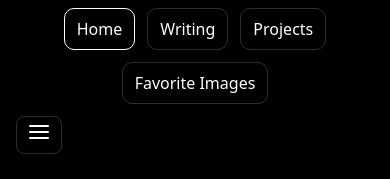
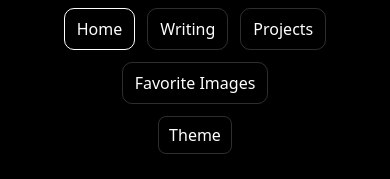
Before and after one commit to ryanduan02/website, a React (Vite) app: page / in a window 390 px wide. Shown: the top 179 px of the page. Built offline with nearby package versions, Linux system fonts and the light colour scheme.

Commit message:
Revert "add menu for mobile"
This reverts commit 52a8f93371040a2c4acf0d79c09bab7de3aa4980.

```diff
--- a/src/App.css
+++ b/src/App.css
@@ -21,112 +21,21 @@
   margin-bottom: 16px;
 }
 
-.tabTrailing {
-  display: inline-flex;
-  align-items: center;
-  position: relative;
-}
-
-.mobileMenuButton {
-  display: none;
-  background: transparent;
-  border: 1px solid var(--border);
-  padding: 8px 12px;
-  border-radius: 8px;
-  cursor: pointer;
-  color: var(--text);
-}
-
-.mobileMenuButton:hover {
-  border-color: var(--text);
-}
-
-.hamburgerIcon {
-  display: flex;
-  flex-direction: column;
-  gap: 4px;
-  width: 20px;
-  height: 20px;
-}
-
-.hamburgerIcon span {
-  display: block;
-  width: 100%;
-  height: 2px;
-  background-color: var(--text);
-  border-radius: 1px;
-}
-
-.mobileMenu {
-  display: none;
-  position: absolute;
-  top: 100%;
-  right: 0;
-  margin-top: 8px;
-  background: var(--bg);
-  border: 1px solid var(--border);
-  border-radius: 8px;
-  min-width: 180px;
-  padding: 8px;
-  flex-direction: column;
-  gap: 0;
-  z-index: 100;
-}
-
-.mobileMenu.mobileMenuOpen {
-  display: flex;
-}
-
-.mobileMenuItem {
-  padding: 10px 12px;
-  border-radius: 6px;
-  border: 1px solid transparent;
-  background: transparent;
-  color: var(--text);
-  cursor: pointer;
-  text-align: left;
-  font: inherit;
-}
-
-.mobileMenuItem:hover {
-  border-color: var(--border);
-}
-
-.mobileMenuDivider {
-  height: 1px;
-  background-color: var(--border);
-  margin: 4px 0;
-}
-
-.desktopMenu {
-  display: inline-flex;
-  align-items: center;
-}
-
 @media (max-width: 639px) {
   .tabHeader {
-    flex-direction: row;
-    justify-content: space-between;
-    align-items: center;
+    flex-direction: column;
+    align-items: stretch;
   }
 
   .tabList {
-    width: auto;
+    width: 100%;
     justify-content: center;
   }
 
   .tabTrailing {
-    display: flex;
-    align-items: center;
-    gap: 0;
-  }
-
-  .mobileMenuButton {
-    display: block;
-  }
-
-  .desktopMenu {
-    display: none;
+    width: 100%;
+    flex-direction: column;
+    justify-content: center;
   }
 }
 
@@ -158,6 +67,11 @@
 .tab:focus-visible {
   outline: 2px solid var(--text);
   outline-offset: 2px;
+}
+
+.tabTrailing {
+  display: inline-flex;
+  align-items: center;
 }
 
 .themeToggle {
--- a/src/App.tsx
+++ b/src/App.tsx
@@ -11,9 +11,7 @@ import type { TabConfig, TabId } from "./types/tabs";
 
 export default function App() {
   const [theme, setTheme] = React.useState<"dark" | "light">("dark");
-  const [mobileMenuOpen, setMobileMenuOpen] = React.useState(false);
   const themeMenuRef = React.useRef<HTMLDetailsElement | null>(null);
-  const mobileMenuRef = React.useRef<HTMLDivElement | null>(null);
 
   React.useEffect(() => {
     document.documentElement.setAttribute("data-theme", theme);
@@ -21,30 +19,18 @@ export default function App() {
 
   React.useEffect(() => {
     function onPointerDown(e: PointerEvent) {
-      // Close theme menu if clicking outside
       const menu = themeMenuRef.current;
-      if (menu && menu.open) {
+      if (!menu || !menu.open) return;
       const target = e.target;
-        if (target instanceof Node && !menu.contains(target)) {
+      if (target instanceof Node && menu.contains(target)) return;
       menu.open = false;
-        }
-      }
-
-      // Close mobile menu if clicking outside
-      const mobileMenu = mobileMenuRef.current;
-      if (mobileMenuOpen && mobileMenu) {
-        const target = e.target;
-        if (target instanceof Node && !mobileMenu.contains(target)) {
-          setMobileMenuOpen(false);
-        }
-      }
     }
 
     document.addEventListener("pointerdown", onPointerDown);
     return () => {
       document.removeEventListener("pointerdown", onPointerDown);
     };
-  }, [mobileMenuOpen]);
+  }, []);
 
   const tabs: TabConfig[] = React.useMemo(
     () => [
@@ -96,65 +82,6 @@ export default function App() {
         onChange={onTabChange}
         ariaLabel="Site sections"
         trailing={
-          <>
-            <button
-              className="mobileMenuButton"
-              onClick={() => setMobileMenuOpen(!mobileMenuOpen)}
-              aria-label="Toggle menu"
-              aria-expanded={mobileMenuOpen}
-            >
-              <span className="hamburgerIcon">
-                <span></span>
-                <span></span>
-                <span></span>
-              </span>
-            </button>
-            <div
-              ref={mobileMenuRef}
-              className={`mobileMenu ${mobileMenuOpen ? "mobileMenuOpen" : ""}`}
-            >
-              <button
-                className="mobileMenuItem"
-                onClick={() => {
-                  navigate("/favorite-images");
-                  setMobileMenuOpen(false);
-                }}
-              >
-                Favorite Images
-              </button>
-              <div className="mobileMenuDivider"></div>
-              <details className="themeDropdown" ref={themeMenuRef}>
-                <summary className="themeDropdownSummary">Theme</summary>
-
-                <div className="themeDropdownMenu" role="menu" aria-label="Theme options">
-                  <button
-                    type="button"
-                    role="menuitemradio"
-                    aria-checked={theme === "light"}
-                    className={`themeDropdownItem ${theme === "light" ? "themeDropdownItemActive" : ""}`}
-                    onClick={() => {
-                      setTheme("light");
-                      if (themeMenuRef.current) themeMenuRef.current.open = false;
-                    }}
-                  >
-                    Light
-                  </button>
-                  <button
-                    type="button"
-                    role="menuitemradio"
-                    aria-checked={theme === "dark"}
-                    className={`themeDropdownItem ${theme === "dark" ? "themeDropdownItemActive" : ""}`}
-                    onClick={() => {
-                      setTheme("dark");
-                      if (themeMenuRef.current) themeMenuRef.current.open = false;
-                    }}
-                  >
-                    Dark
-                  </button>
-                </div>
-              </details>
-            </div>
-            <div className="desktopMenu">
           <div className="themeToggle" aria-label="Theme selector">
             <details className="themeDropdown" ref={themeMenuRef}>
               <summary className="themeDropdownSummary">Theme</summary>
@@ -187,8 +114,6 @@ export default function App() {
               </div>
             </details>
           </div>
-            </div>
-          </>
         }
       />
     </div>
```
Lines whose indentation alone changed are shown as unchanged.
